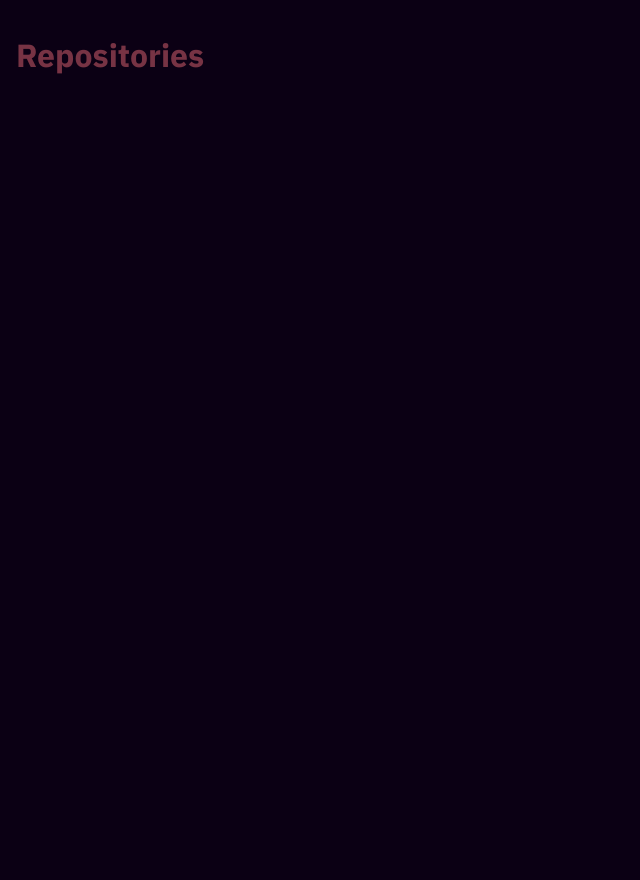
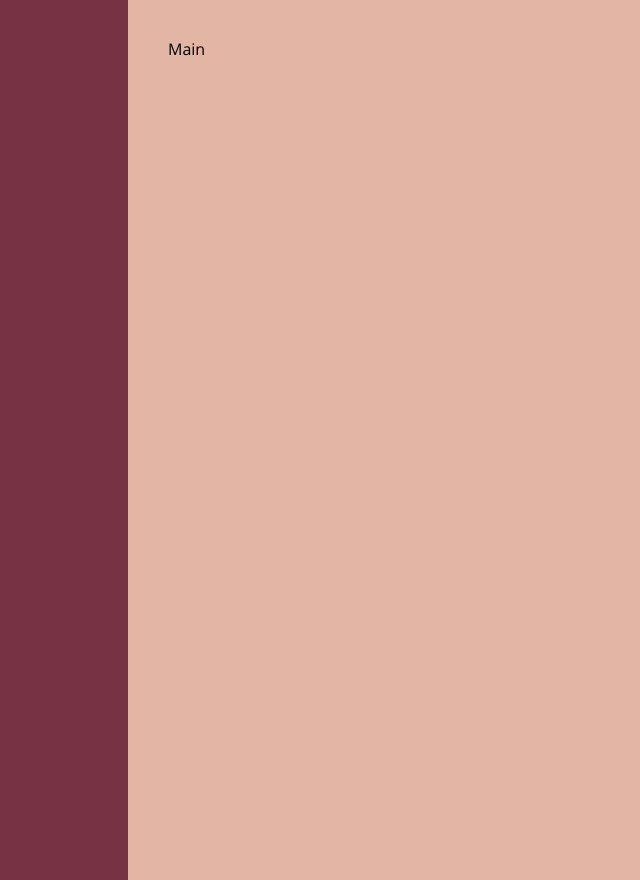
Before and after one commit to EduardaMendes01/api-github-dev, a React (Create React App) app: page /repositories in a window 1280 px wide. Shown: the whole page, without its empty margins (0-640 px from the left). Before the commit the page ends 800 px from the top, so only its background shows below. Built offline with nearby package versions, Linux system fonts and the light colour scheme.

Commit message:
building the Repositories page

```diff
--- a/src/pages/MainPage/RepositoriesPage/index.jsx
+++ b/src/pages/MainPage/RepositoriesPage/index.jsx
@@ -1,7 +1,20 @@
 import React from 'react';
 
+import Profile from './profile';
+
+import {Container, Sidebar, Main} from './styles';
+
 function RepositoriesPage() {
-  return <h1>Repositories</h1>;
-}
+  return (
+    <Container>
+      <Sidebar>
+        <Profile />
+      </Sidebar>
+      <Main>
+        Main
+      </Main>
+    </Container>
+  );
+};
 
 export default RepositoriesPage;
--- /dev/null
+++ b/src/pages/MainPage/RepositoriesPage/profile/index.jsx
@@ -0,0 +1,16 @@
+import React from 'react'
+
+import { Container, Header, Avatar, Login, Name } from './styles';
+
+function Profile() {
+    <Container>
+      <Header>
+        <Avatar src='https://avatars.githubusercontent.com/u/163479227?v=4'/>
+        <Login>EduardaMendes01</Login>
+        <Name>Eduarda Mendes</Name>
+      </Header>
+    </Container>
+
+};
+
+export default Profile
--- /dev/null
+++ b/src/pages/MainPage/RepositoriesPage/profile/styles.js
@@ -0,0 +1,44 @@
+import styled from 'styled-components';
+
+
+export const Container = styled.div`
+  padding: 1rem;
+`;
+
+export const Header = styled.div`
+  display: flex;
+  flex-direction: column;
+  padding: 1rem 0;
+
+  @media screen and (max-width: ${(props) => props.theme.breakpoints.md}) {
+    flex-direction: row;
+    align-items: center;
+  }
+`;
+
+export const Avatar = styled.img`
+  align-items: center;
+  border-radius: 50%;
+  width: 70%;
+  margin-bottom: 1rem;
+
+  @media screen and (max-width: ${(props) => props.theme.breakpoints.md}) {
+    width: 70px;
+    height: 70px;
+    margin-right: 1rem;
+    margin-bottom: 0;
+  }
+`;
+
+export const Login = styled.h1`
+  font: ${(props) => props.theme.fontSizes.base};
+`;
+
+export const Name = styled.h2`
+  font: ${(props) => props.theme.fontSizes.md};
+  font-weight: normal;
+
+  @media screen and (max-width: ${(props) => props.theme.breakpoints.md}) {
+    display: none;
+  }
+`;
--- a/src/pages/MainPage/RepositoriesPage/styles.js
+++ b/src/pages/MainPage/RepositoriesPage/styles.js
@@ -5,6 +5,29 @@ export const Container = styled.main `
   min-height: 100vh;
 
   @media screen and (max-width: ${(props) => props.theme.breakpoints.md}) {
-
+    flex-direction: column;
   }
 `;
+
+export const Sidebar = styled.aside`
+  background: ${(props) => props.theme.colors.wine};
+  min-width: 8rem;
+  min-height: 100vh;
+  overflow-y: hidden;
+`;
+
+export const Main = styled.section`
+  background: ${(props) => props.theme.colors.paleDogwood};
+  width: 100%;
+  height: 100vh;
+  padding: 40px;
+  overflow-y: hidden;
+
+  @media screen and (max-width: ${(props) => props.theme.breakpoints.md}) {
+    height: 100%;
+  }
+
+  @media screen and (max-width: ${(props) => props.theme.breakpoints.sm}) {
+    padding: 40px 20px;
+  }
+`;
--- a/src/styles/Theme.jsx
+++ b/src/styles/Theme.jsx
@@ -38,6 +38,11 @@ export const theme = {
     "4xl": rem(40),
     "5xl": rem(64),
   },
+  breakpoints: {
+    sm: '480px',
+    md: '768px',
+    lg: '1024px',
+  },
 };
 
 export function Theme({ children }) {
--- a/src/styles/global.js
+++ b/src/styles/global.js
@@ -8,7 +8,7 @@ export const GlobalStyle = createGlobalStyle`
     background: ${(props) => props.theme.colors.Licorice};
     color: ${(props) => props.theme.colors.gray600};
     font-family: ${(props) => props.theme.fontFamily.sans};
-    padding: 1rem;
+
   }
 
   h1, h2, h3, h4, h5, h6, p {
```
